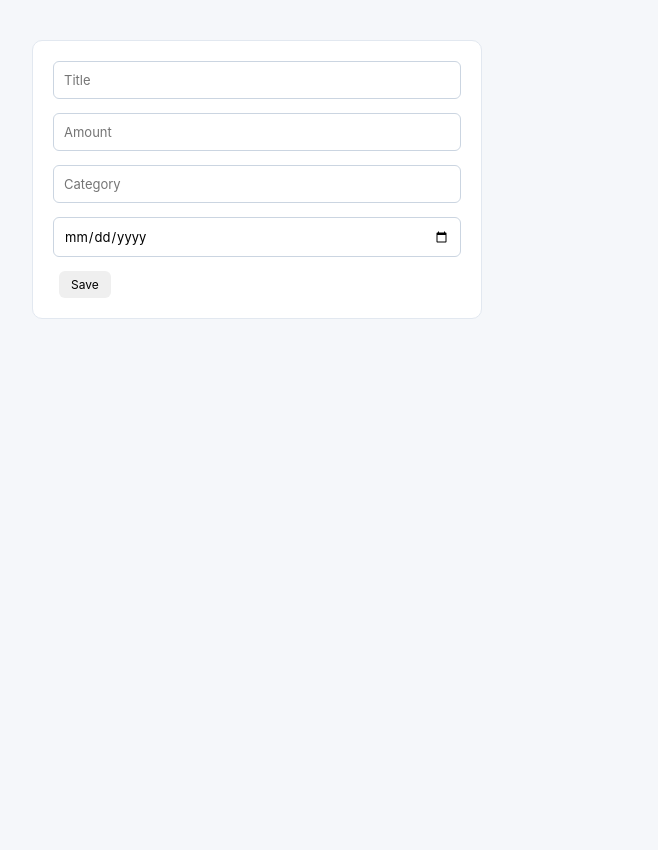
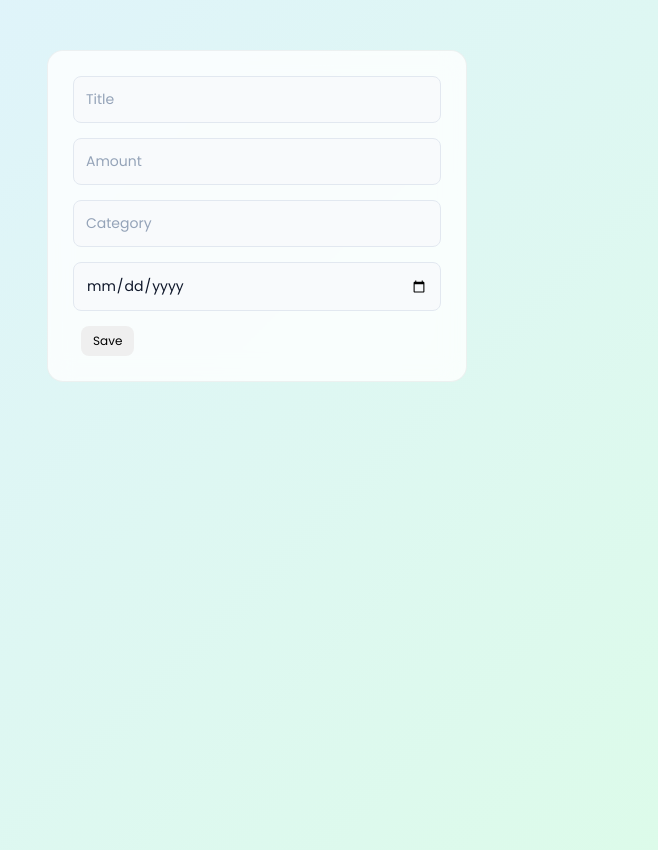
Before and after one commit to suhana118/Expense-Tracker-frontend, a React (Vite) app: page /add in a window 1280 px wide. Shown: the whole page, without its empty margins (383-1041 px from the left). Before the commit the page ends 800 px from the top, so only its background shows below. Built offline with nearby package versions, Linux system fonts and the light colour scheme.

Commit message:
08/04/26

```diff
--- a/src/App.css
+++ b/src/App.css
@@ -3,20 +3,21 @@
   margin: 0;
   padding: 0;
   box-sizing: border-box;
-  font-family: 'Inter', sans-serif;
+  font-family: 'Poppins', sans-serif;
 }
 
-/* Body */
+/* Background */
 body {
-  background: #F5F7FA;
-  color: #0F172A;
+  background: linear-gradient(135deg, #e0f2fe, #dcfce7);
+  color: #0f172a;
+  min-height: 100vh;
 }
 
 /* Container */
 .container {
-  max-width: 880px;
+  max-width: 900px;
   margin: auto;
-  padding: 30px 20px;
+  padding: 40px 20px;
 }
 
 /* Header */
@@ -24,62 +25,67 @@ body {
   display: flex;
   justify-content: space-between;
   align-items: center;
-  margin-bottom: 25px;
+  margin-bottom: 30px;
 }
 
 h2 {
-  font-size: 24px;
+  font-size: 26px;
   font-weight: 600;
+  background: linear-gradient(90deg, #0ea5e9, #22c55e);
+  -webkit-background-clip: text;
+  -webkit-text-fill-color: transparent;
 }
 
 /* Add Button */
 .add-btn {
-  background: #0EA5E9;
+  background: linear-gradient(135deg, #38bdf8, #4ade80);
   color: white;
-  padding: 8px 14px;
-  border-radius: 6px;
+  padding: 8px 16px;
+  border-radius: 20px;
   text-decoration: none;
-  transition: all 0.2s ease;
+  font-size: 14px;
+  transition: 0.3s;
 }
 
 .add-btn:hover {
-  background: #0284C7;
-  transform: translateY(-1px);
+  transform: scale(1.05);
+  box-shadow: 0 4px 15px rgba(34, 197, 94, 0.3);
 }
 
-/* Card */
+/* Card (Light Glass Effect) */
 .card {
-  background: #FFFFFF;
-  padding: 16px;
-  margin-bottom: 12px;
-  border-radius: 10px;
-  border: 1px solid #E2E8F0;
+  background: rgba(255, 255, 255, 0.7);
+  backdrop-filter: blur(10px);
+  border-radius: 14px;
+  padding: 18px;
+  margin-bottom: 15px;
   display: flex;
   justify-content: space-between;
   align-items: center;
-  transition: all 0.2s ease;
+  border: 1px solid rgba(0, 0, 0, 0.05);
+  transition: 0.3s;
 }
 
 .card:hover {
-  border-color: #0EA5E9;
-  box-shadow: 0 4px 12px rgba(0, 0, 0, 0.08);
+  transform: translateY(-4px);
+  box-shadow: 0 6px 20px rgba(0, 0, 0, 0.1);
 }
 
 /* Text */
 .title {
-  font-size: 15px;
-  font-weight: 600;
+  font-size: 16px;
+  font-weight: 500;
 }
 
 .amount {
-  color: #0EA5E9;
+  color: #0ea5e9;
   font-weight: bold;
-  margin-top: 4px;
+  margin-top: 5px;
 }
 
 .meta {
   font-size: 12px;
-  color: #64748B;
+  color: #64748b;
   margin-top: 3px;
 }
 
@@ -87,84 +93,85 @@ h2 {
 button {
   border: none;
   padding: 6px 12px;
-  border-radius: 6px;
+  border-radius: 8px;
   cursor: pointer;
-  margin-left: 6px;
+  margin-left: 8px;
   font-size: 12px;
-  transition: all 0.2s ease;
+  transition: 0.3s;
 }
 
 /* Edit */
 .edit-btn {
-  background: #10B981;
+  background: linear-gradient(135deg, #4ade80, #22c55e);
   color: white;
 }
 
 .edit-btn:hover {
-  background: #059669;
-  transform: scale(1.05);
+  transform: scale(1.1);
 }
 
 /* Delete */
 .delete-btn {
-  background: #EF4444;
+  background: linear-gradient(135deg, #f87171, #ef4444);
   color: white;
 }
 
 .delete-btn:hover {
-  background: #DC2626;
-  transform: scale(1.05);
+  transform: scale(1.1);
 }
 
-/* Actions */
-.actions {
-  display: flex;
-}
-
-/* Form */
+/* Form (Light Glass UI) */
 form {
-  background: #FFFFFF;
-  padding: 20px;
-  border-radius: 10px;
-  border: 1px solid #E2E8F0;
-  max-width: 450px;
-  margin: 40px auto;
+  max-width: 420px;
+  margin: 50px auto;
+  padding: 25px;
+  border-radius: 16px;
+  background: rgba(255, 255, 255, 0.8);
+  backdrop-filter: blur(12px);
+  border: 1px solid rgba(0, 0, 0, 0.05);
 }
 
 /* Inputs */
 input, select {
   width: 100%;
-  padding: 10px;
-  margin-bottom: 14px;
-  border-radius: 6px;
-  border: 1px solid #CBD5E1;
-  font-size: 13px;
-  transition: border 0.2s ease;
+  padding: 12px;
+  margin-bottom: 15px;
+  border-radius: 8px;
+  border: 1px solid #e2e8f0;
+  background: #f8fafc;
+  color: #0f172a;
+  font-size: 14px;
+}
+
+input::placeholder {
+  color: #94a3b8;
 }
 
 input:focus {
-  border-color: #0EA5E9;
   outline: none;
+  border: 1px solid #38bdf8;
 }
 
 /* Submit */
 .submit-btn {
-  background: #0EA5E9;
+  background: linear-gradient(135deg, #38bdf8, #22c55e);
   color: white;
   width: 100%;
-  padding: 10px;
+  padding: 12px;
+  border-radius: 10px;
   font-weight: 500;
 }
 
 .submit-btn:hover {
-  background: #0284C7;
+  transform: scale(1.03);
+  box-shadow: 0 6px 20px rgba(56, 189, 248, 0.3);
 }
 
 /* Empty */
 .empty {
   text-align: center;
   margin-top: 40px;
-  color: #64748B;
+  color: #64748b;
 }
 
 /* Loading */
@@ -173,7 +180,7 @@ input:focus {
   margin-top: 40px;
 }
 
-/* 📱 Mobile Responsive */
+/* Mobile */
 @media (max-width: 600px) {
   .card {
     flex-direction: column;
@@ -188,7 +195,7 @@ input:focus {
 
   .header {
     flex-direction: column;
-    gap: 10px;
+    gap: 12px;
     align-items: flex-start;
   }
 }
```
